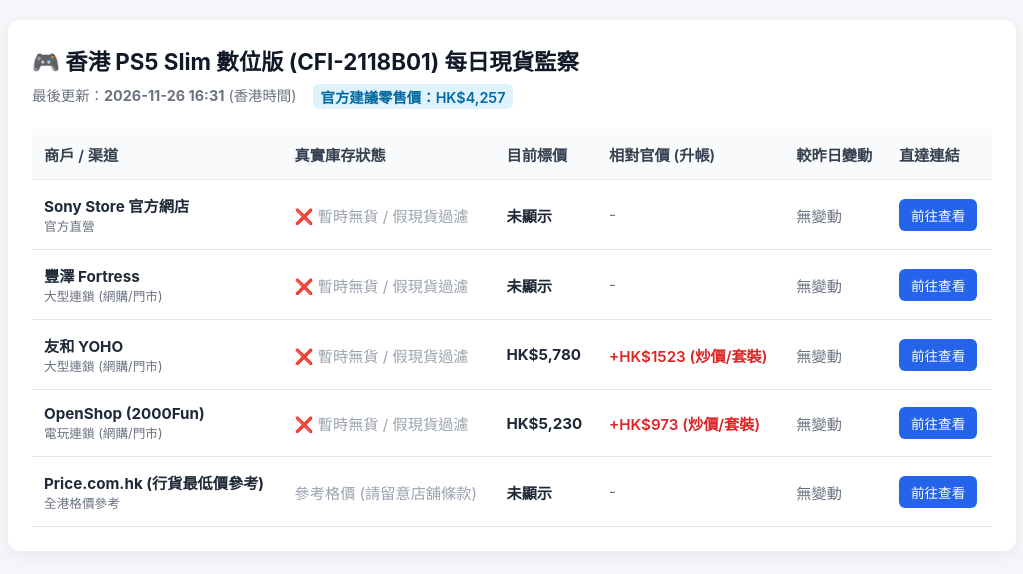
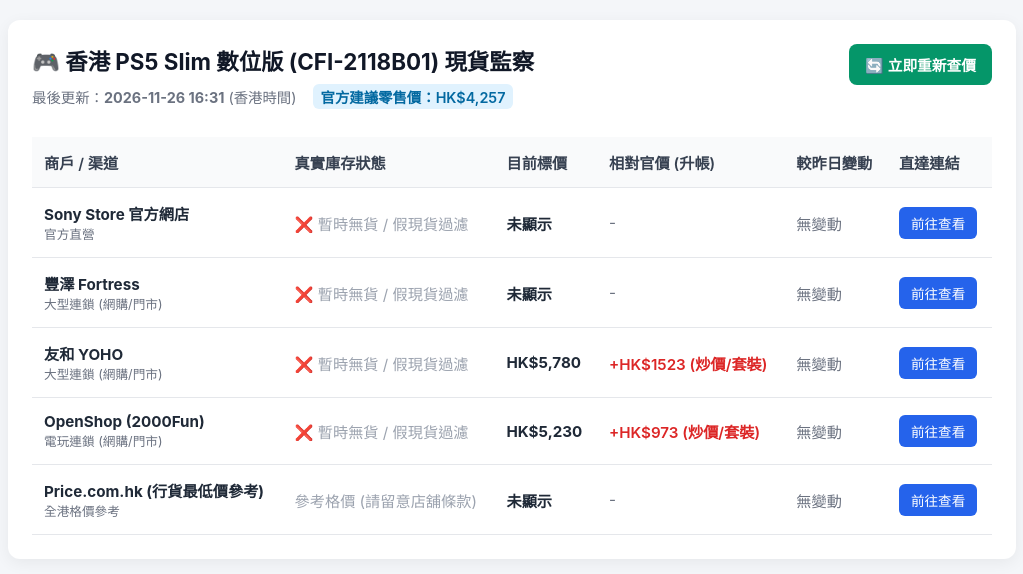
Before and after one commit to Samuel12233665/ps5-slim-tracker, a plain HTML site: page index.html in a window 1280 px wide. Shown: the whole page, without its empty margins (128-1151 px from the left). Drawn offline with Linux system fonts and the light colour scheme.

Commit message:
Update index.html

```diff
--- a/index.html
+++ b/index.html
@@ -7,9 +7,14 @@
   <style>
     body { font-family: -apple-system, BlinkMacSystemFont, "Segoe UI", Roboto, sans-serif; background: #f4f6f9; color: #1f2937; margin: 0; padding: 20px; }
     .container { max-width: 960px; margin: 0 auto; background: #fff; border-radius: 12px; box-shadow: 0 4px 16px rgba(0,0,0,0.06); padding: 24px; }
+    .top-bar { display: flex; justify-content: space-between; align-items: flex-start; flex-wrap: wrap; gap: 12px; margin-bottom: 12px; }
     h1 { font-size: 1.4rem; margin: 0 0 8px; color: #111827; }
-    .meta { font-size: 0.9rem; color: #6b7280; margin-bottom: 20px; display: flex; flex-wrap: wrap; gap: 16px; }
+    .meta { font-size: 0.9rem; color: #6b7280; margin-bottom: 16px; display: flex; flex-wrap: wrap; gap: 16px; align-items: center; }
     .badge-msrp { background: #e0f2fe; color: #0369a1; padding: 2px 8px; border-radius: 6px; font-weight: 600; }
+    .refresh-btn { padding: 10px 16px; background: #059669; color: #fff; border: none; border-radius: 8px; font-size: 0.92rem; font-weight: 600; cursor: pointer; }
+    .refresh-btn:hover:not(:disabled) { background: #047857; }
+    .refresh-btn:disabled { background: #9ca3af; cursor: not-allowed; }
+    .status-msg { font-size: 0.88rem; color: #374151; background: #f9fafb; border: 1px solid #e5e7eb; padding: 10px 14px; border-radius: 8px; margin-bottom: 16px; display: none; }
     table { width: 100%; border-collapse: collapse; font-size: 0.95rem; }
     th, td { padding: 14px 12px; text-align: left; border-bottom: 1px solid #e5e7eb; }
     th { background: #f9fafb; font-weight: 600; color: #374151; }
@@ -25,11 +30,19 @@
 </head>
 <body>
   <div class="container">
-    <h1>🎮 香港 PS5 Slim 數位版 (CFI-2118B01) 每日現貨監察</h1>
+    <div class="top-bar">
+      <div>
+        <h1>🎮 香港 PS5 Slim 數位版 (CFI-2118B01) 現貨監察</h1>
         <div class="meta">
           <span>最後更新：<strong id="updated-at">載入中...</strong> (香港時間)</span>
           <span class="badge-msrp">官方建議零售價：HK$4,257</span>
         </div>
+      </div>
+      <button id="refreshBtn" class="refresh-btn" onclick="triggerRefresh()">🔄 立即重新查價</button>
+    </div>
+
+    <div id="statusMsg" class="status-msg"></div>
+
     <table>
       <thead>
         <tr>
@@ -48,6 +61,12 @@
   </div>
 
   <script>
+    const OWNER = "Samuel12233665";
+    const REPO = "ps5-slim-tracker";
+    const WORKFLOW_FILE = "daily.yml";
+    const TOKEN = "把這裡換成你的_TOKEN";
+
+    function loadTable() {
       fetch('data.json?t=' + Date.now())
         .then(res => res.json())
         .then(data => {
@@ -84,8 +103,72 @@
           });
         })
         .catch(() => {
-        document.getElementById('table-body').innerHTML = '<tr><td colspan="6">尚未產生數據，請先在 GitHub Actions 執行一次工作流。</td></tr>';
+          document.getElementById('table-body').innerHTML = '<tr><td colspan="6">尚未產生數據，請按「立即重新查價」或先在 GitHub Actions 執行一次。</td></tr>';
         });
+    }
+
+    async function triggerRefresh() {
+      const btn = document.getElementById('refreshBtn');
+      const msg = document.getElementById('statusMsg');
+      if (!TOKEN || TOKEN === "把這裡換成你的_TOKEN") {
+        msg.style.display = 'block';
+        msg.textContent = '⚠️ 尚未填入 GitHub Token，請先在 index.html 設定 TOKEN。';
+        return;
+      }
+
+      btn.disabled = true;
+      btn.textContent = '⏳ 正在啟動雲端查價...';
+      msg.style.display = 'block';
+      msg.textContent = '已送出指令，GitHub 雲端正在抓取各店最新價格與庫存（約需 30～60 秒），完成後將自動刷新表格...';
+
+      try {
+        const resp = await fetch(`https://api.github.com/repos/${OWNER}/${REPO}/actions/workflows/${WORKFLOW_FILE}/dispatches`, {
+          method: "POST",
+          headers: {
+            "Authorization": `Bearer ${TOKEN}`,
+            "Accept": "application/vnd.github+json",
+            "Content-Type": "application/json"
+          },
+          body: JSON.stringify({ ref: "main" })
+        });
+
+        if (!resp.ok) {
+          throw new Error(`API 回應狀態 ${resp.status}`);
+        }
+
+        const oldUpdated = document.getElementById('updated-at').textContent;
+        let checks = 0;
+        const timer = setInterval(async () => {
+          checks++;
+          try {
+            const res = await fetch('data.json?t=' + Date.now());
+            const latest = await res.json();
+            if (latest.updated_at && latest.updated_at !== oldUpdated) {
+              clearInterval(timer);
+              loadTable();
+              btn.disabled = false;
+              btn.textContent = '🔄 立即重新查價';
+              msg.textContent = `✅ 已更新至最新時間：${latest.updated_at}`;
+              return;
+            }
+          } catch (_) {}
+
+          if (checks >= 24) {
+            clearInterval(timer);
+            loadTable();
+            btn.disabled = false;
+            btn.textContent = '🔄 立即重新查價';
+            msg.textContent = '查價仍在背景進行中，請稍後再按一次或重新整理頁面查看。';
+          }
+        }, 5000);
+      } catch (err) {
+        btn.disabled = false;
+        btn.textContent = '🔄 立即重新查價';
+        msg.textContent = `❌ 觸發失敗（${err.message}），請確認 Token 權限與工作流檔名是否為 daily.yml。`;
+      }
+    }
+
+    loadTable();
   </script>
 </body>
 </html>
```
Lines whose indentation alone changed are shown as unchanged.
